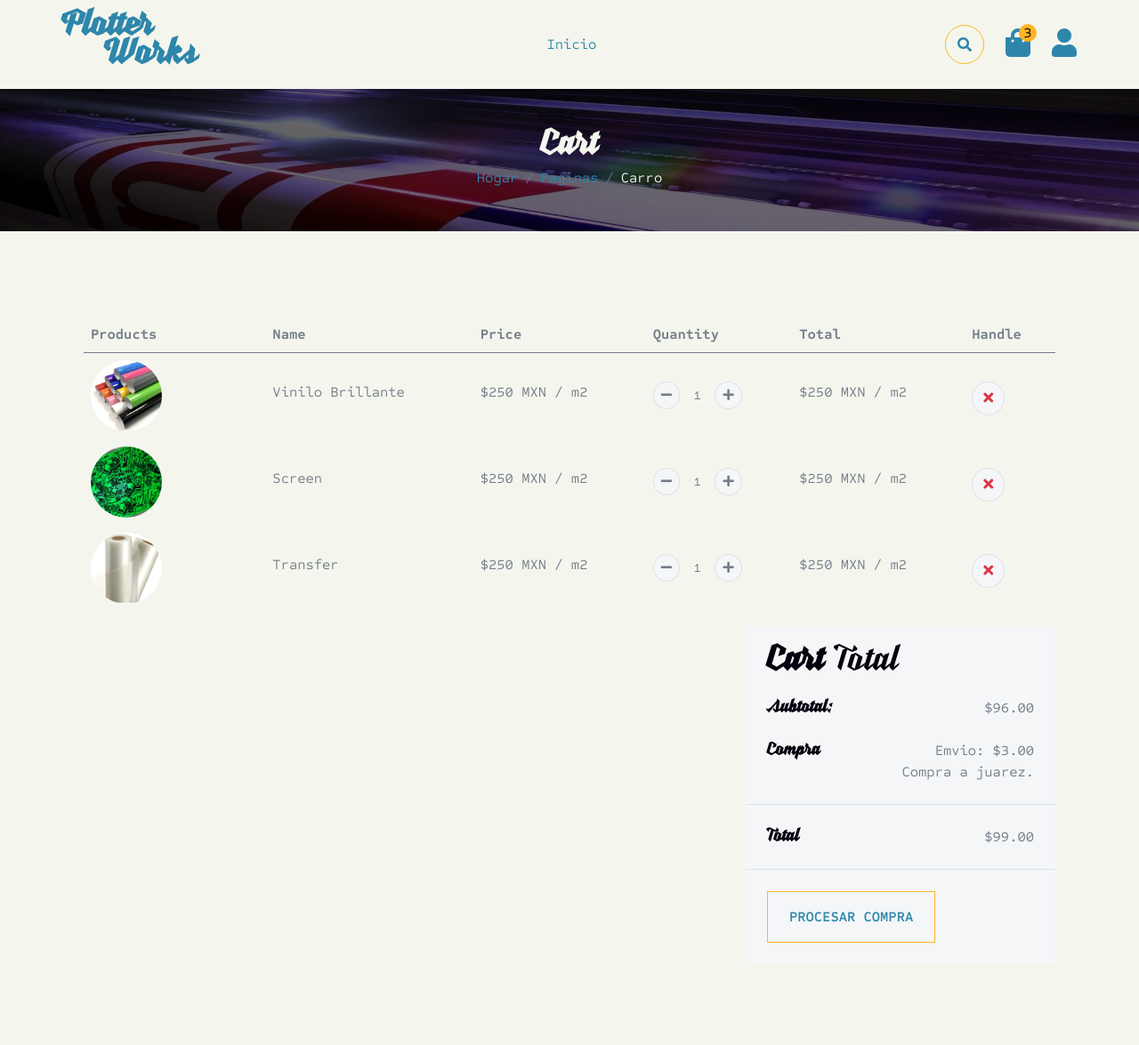
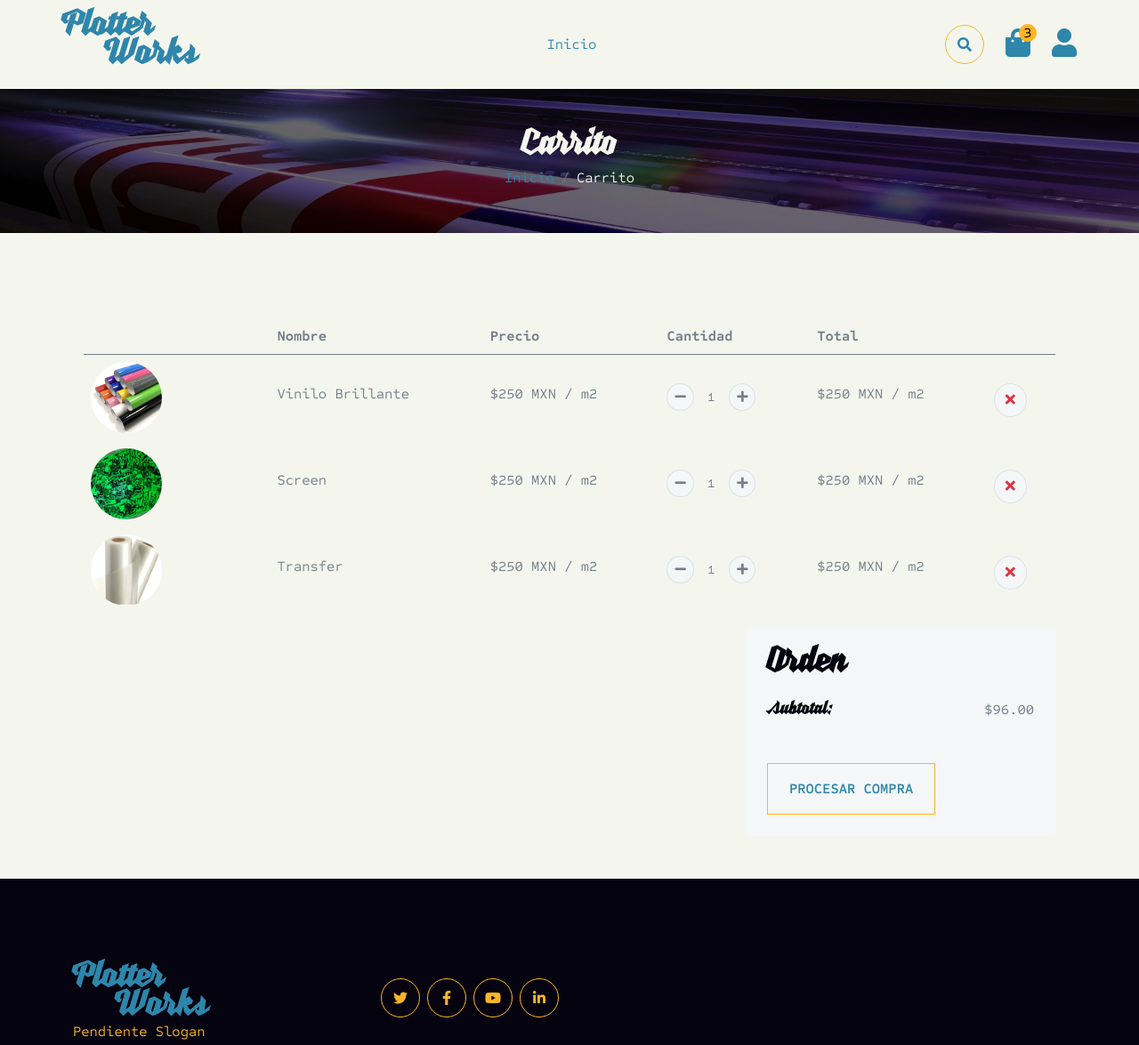
Before and after one commit to MrPeregrine/PlotterWorks, a plain HTML site: page cart.html in a window 1280 px wide. Shown: the top 1175 px of the page at 89% size. Drawn offline with nearby package versions, Linux system fonts and the light colour scheme.

Commit message:
Actualizacion página carrito 23/04

```diff
--- a/cart.html
+++ b/cart.html
@@ -114,11 +114,11 @@
 
         <!-- Single Page Header start -->
         <div class="container-fluid page-header py-5">
-            <h1 class="text-center text-white display-6">Cart</h1>
-            <ol class="breadcrumb justify-content-center mb-0">
-                <li class="breadcrumb-item"><a href="#">Hogar</a></li>
-                <li class="breadcrumb-item"><a href="#">Paginas</a></li>
-                <li class="breadcrumb-item active text-white">Carro</li>
+            <h1 class="text-center text-white display-6">Carrito</h1>
+            <ol class="breadcrumb justify-content-center mb-0 espacioMenu">
+                <li class="breadcrumb-item"><a href="#">Inicio</a></li>
+                <!-- <li class="breadcrumb-item"><a href="#">Paginas</a></li> -->
+                <li class="breadcrumb-item active text-white">Carrito</li>
             </ol>
         </div>
         <!-- Single Page Header End -->
@@ -131,12 +131,12 @@
                     <table class="table">
                         <thead>
                           <tr>
-                            <th scope="col">Products</th>
-                            <th scope="col">Name</th>
-                            <th scope="col">Price</th>
-                            <th scope="col">Quantity</th>
+                            <th scope="col"></th>
+                            <th scope="col">Nombre</th>
+                            <th scope="col">Precio</th>
+                            <th scope="col">Cantidad</th>
                             <th scope="col">Total</th>
-                            <th scope="col">Handle</th>
+                            <th scope="col"></th>
                           </tr>
                         </thead>
                         <tbody>
@@ -262,23 +262,23 @@
                     <div class="col-sm-8 col-md-7 col-lg-6 col-xl-4">
                         <div class="bg-light rounded">
                             <div class="p-4">
-                                <h1 class="display-6 mb-4">Cart <span class="fw-normal">Total</span></h1>
+                                <h1 class="display-6 mb-4">Orden<span class="fw-normal"></span></h1>
                                 <div class="d-flex justify-content-between mb-4">
                                     <h5 class="mb-0 me-4">Subtotal:</h5>
                                     <p class="mb-0">$96.00</p>
                                 </div>
-                                <div class="d-flex justify-content-between">
-                                    <h5 class="mb-0 me-4">Compra</h5>
+                                <!-- <div class="d-flex justify-content-between">
+                                    <h5 class="mb-0 me-4">Envio</h5>
                                     <div class="">
-                                        <p class="mb-0">Emvio: $3.00</p>
+                                        <p class="mb-0">$3.00</p>
                                     </div>
                                 </div>
-                                <p class="mb-0 text-end">Compra a juarez.</p>
+                                <p class="mb-0 text-end"></p> -->
                             </div>
-                            <div class="py-4 mb-4 border-top border-bottom d-flex justify-content-between">
+                            <!-- <div class="py-4 mb-4 border-top border-bottom d-flex justify-content-between">
                                 <h5 class="mb-0 ps-4 me-4">Total</h5>
                                 <p class="mb-0 pe-4">$99.00</p>
-                            </div>
+                            </div> -->
                             <button class="btn border-secondary rounded-pill px-4 py-3 text-primary text-uppercase mb-4 ms-4" type="button">Procesar Compra</button>
                         </div>
                     </div>
@@ -289,7 +289,7 @@
 
 
         <!-- Footer Start -->
-       <div class="container-fluid bg-dark text-white-50 footer pt-5 mt-5">
+        <div class="container-fluid bg-dark text-white-50 footer pt-5 mt-5">
             <div class="container py-5">
                 <div class="pb-4 mb-4" style="border-bottom: 1px solid rgba(226, 175, 24, 0.5) ;">
                     <div class="row g-4">
```
Also changed, not shown: css/bootstrap.min.css.
